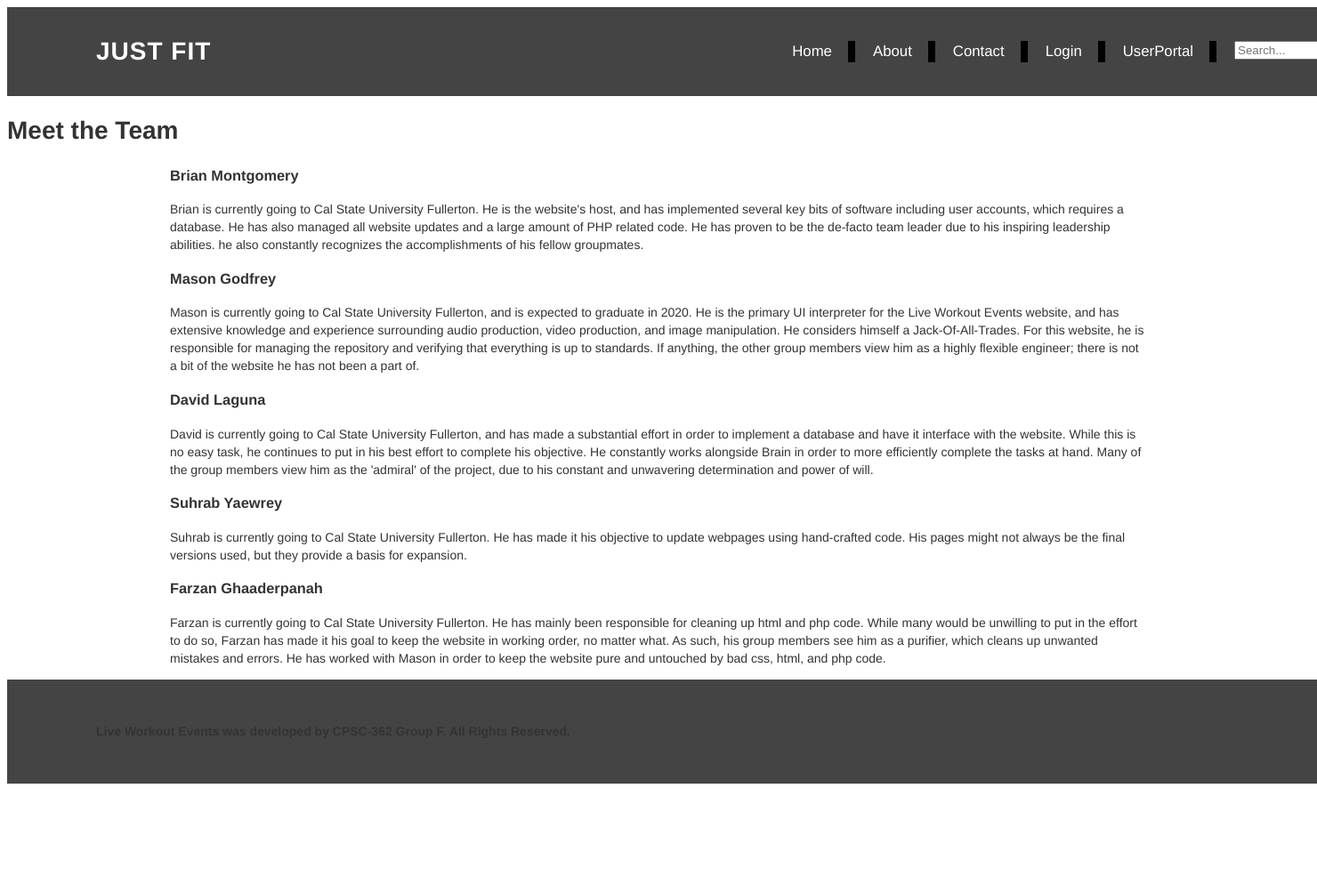
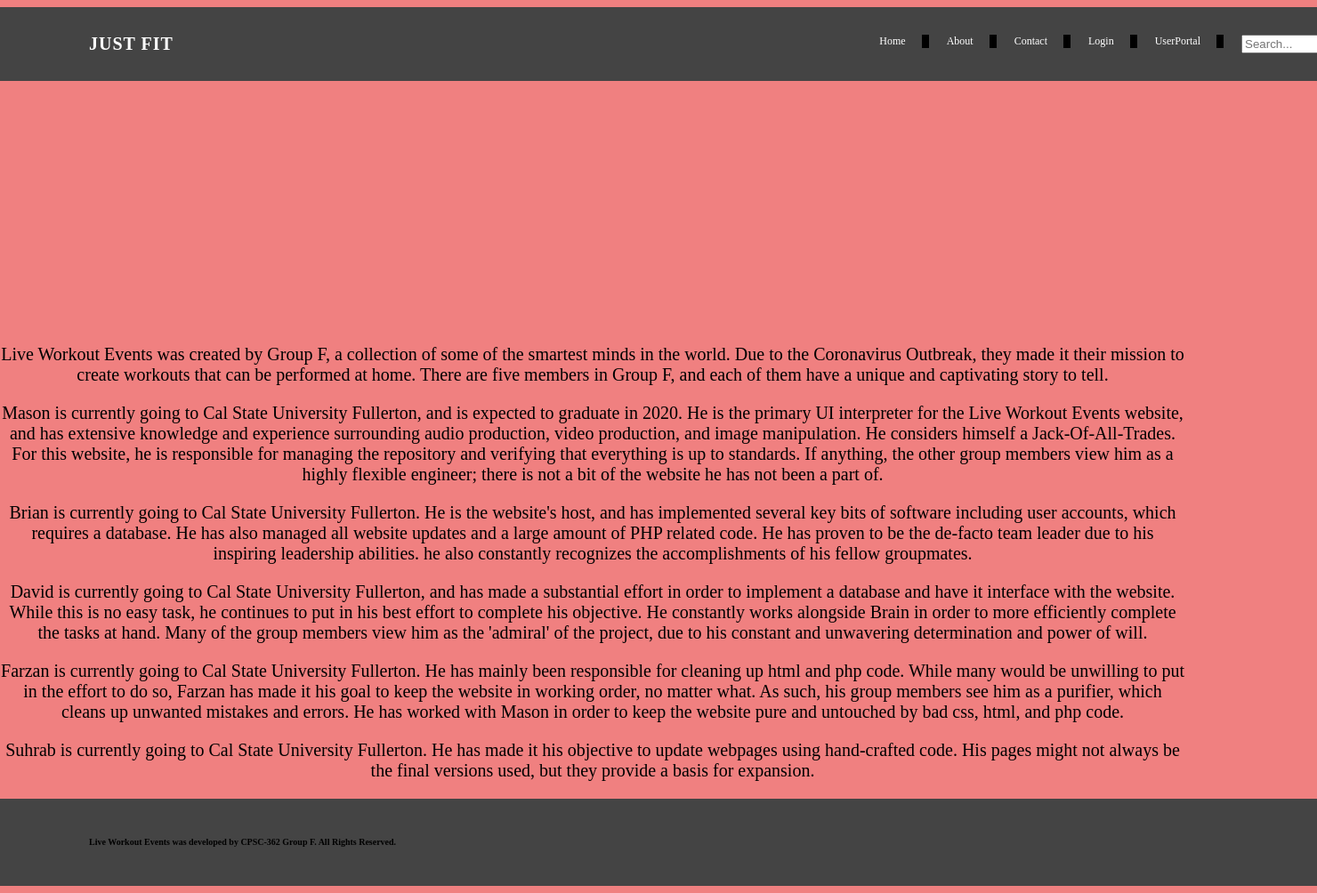
Before and after one commit to farzang101/JustFit-FitnessApp, a PHP site: page /php/About.php in a window 1480 px wide; the page is wider, and only the part inside the window is pictured. Shown: that part at 89% size. Before the commit the page ends 881 px from the top of that part, so only its background shows below. Run offline with PHP 8.4, Linux system fonts and the light colour scheme.

Commit message:
Revert "Merge branch 'master' of https://github.com/OverworldLord/362GroupF"
This reverts commit c1f0f38b0eccf88344225b2197c7e1eaf8f59997, reversing
changes made to 235311442539b3261a227fbb1888d6f572d83298.

```diff
--- a/css/About.css
+++ b/css/About.css
@@ -1,48 +1,97 @@
-html {
+
+html{
+    font-size: 10px;
+    font-family: 'Montserrat', sens-self;
+  }
+  body {
+    margin-left: auto;
+    margin-right: auto;
+    background-color: lightcoral;
+  }
+  .ABstyle a {
+    float: left;
+    color: #220707;
+    text-align: center;
+    padding: 14px 16px;
+    text-decoration: none;
+    font-size: 17px;
+  }
+  .ABstyle {
+    float: right;
+  }
+  h3 {
+    text-align: right;
+    font-size: small;
+    position: fixed;
+    right: 100px;
+    left: 100px;
+
+    }
+ .rowBurn{
+    color: blanchedalmond;
+     font-size: 18px;
+}
+  hr{
+        color: rgb(11, 8, 15);
+        margin-top: 40%;
 
 }
-body {
-    font-family: "Helvetica Neue",Helvetica,Arial,sans-serif;
-    font-size: 14px;
-    line-height: 1.42857143;
-    color: #333;
-    background-color: #fff;
-    display: block;
+
+.column {
+    text-align: center;
+    font-size: 20px;
+    margin-top: 20%;
+    margin-right: 10%;
+
 }
+p{
+    font-size: 20px;
+    font-style: normal;
+}
+html{
+    font-size: 10px;
+    font-family: 'Montserrat', sens-self;
+  }
+  body {
+    margin-left: auto;
+    margin-right: auto;
+    background-color: lightcoral;
+  }
+  .ABstyle a {
+    float: left;
+    color: #220707;
+    text-align: center;
+    padding: 14px 16px;
+    text-decoration: none;
+    font-size: 17px;
+  }
+  .ABstyle {
+    float: right;
+  }
+  h3 {
+    text-align: right;
+    font-size: small;
+    position: fixed;
+    right: 100px;
+    left: 100px;
 
-@media screen and (min-width: 768px)
-.jumbotron {
-    padding-top: 48px;
-    padding-bottom: 48px;
+    }
+
+.column {
+    text-align: center;
+    font-size: 20px;
+    margin-top: 20%;
+    margin-right: 10%;
+
 }
-.jumbotron {
-    padding-top: 30px;
-    padding-bottom: 30px;
-    margin-bottom: 30px;
-    color: inherit;
-    background-color: #eee;
+p{
+    font-size: 20px;
+    font-style: normal;
 }
-.text-center {
-    text-align: center;
+.rowBurn{
+  color: blanchedalmond
 }
-h1 {
-    display: block;
-    font-size: 2em;
-    margin-block-start: 0.67em;
-    margin-block-end: 0.67em;
-    margin-inline-start: 0px;
-    margin-inline-end: 0px;
-    font-weight: bold;
+hr{
+      color: rgb(11, 8, 15);
+      margin-top: 30%;
 }
-
-.row {
-    width: 75%;
-    margin-right: auto;
-    margin-left: auto;
-}
-.col-sm-1 {
-    float: left;
-}
-
-.col-sm-2 {
-}
--- a/php/About.php
+++ b/php/About.php
@@ -1,48 +1,71 @@
 <!DOCTYPE html>
-<html lang="en">
+<html lang="">
 	<head>
 		<meta charset="utf-8">
-  <meta name="viewport" content="width=device-width, initial-scale=1">
+		<meta name="viewport" content="width=device-width, initial-scale=1.0">
 		<link rel="stylesheet" href="../css/About.css">
 		<link rel="stylesheet" href="../css/HeaderFooter.css">
-
-
 	</head>
 	<body>
 		<?php include ('../html/Header.html'); ?>
-
-<div>
-  <h1 >Meet the Team</h1>
-
-
-    </div>
-<div class="container">
-  <div class="row">
-    <div class="col-sm-4">
-      <h3>Brian Montgomery </h3>
-        <p>Brian is currently going to Cal State University Fullerton. He is the website's host, and has implemented several key bits of software including user accounts, which requires a database. He has also managed all website updates and a large amount of PHP related code. He has proven to be the de-facto team leader due to his inspiring leadership abilities. he also constantly recognizes the accomplishments of his fellow groupmates.</p>
-    </div>
-    <div class="col-sm-4">
-      <h3>Mason Godfrey</h3>
-      <p>Mason is currently going to Cal State University Fullerton, and is expected to graduate in 2020. He is the primary UI interpreter for the Live Workout Events website, and has extensive knowledge and experience surrounding audio production, video production, and image manipulation. He considers himself a Jack-Of-All-Trades. For this website, he is responsible for managing the repository and verifying that everything is up to standards. If anything, the other group members view him as a highly flexible engineer; there is not a bit of the website he has not been a part of.</p>
-    </div>
-    <div class="col-sm-4">
-      <h3>David Laguna </h3>
-      <p>David is currently going to Cal State University Fullerton, and has made a substantial effort in order to implement a database and have it interface with the website. While this is no easy task, he continues to put in his best effort to complete his objective. He constantly works alongside Brain in order to more efficiently complete the tasks at hand. Many of the group members view him as the 'admiral' of the project, due to his constant and unwavering determination and power of will.
+				<div class="column">
+					<p>
+						Live Workout Events was created by Group F, a collection of some
+						of the smartest minds in the world.  Due to the Coronavirus Outbreak,
+						they made it their mission to create workouts that can be performed
+						at home. There are five members in Group F, and each of them have a
+						unique and captivating story to tell.
+					</p>
+					<p>
+						Mason is currently going to Cal State University Fullerton,
+						and is expected to graduate in 2020. He is the primary UI
+						interpreter for the Live Workout Events website, and has
+						extensive knowledge and experience surrounding audio
+						production, video production, and image manipulation. He
+						considers himself a Jack-Of-All-Trades. For this website,
+						he is responsible for managing the repository and verifying
+						that everything is up to standards. If anything, the other
+						group members view him as a highly flexible engineer; there
+						is not a bit of the website he has not been a part of.
+					</p>
+					<p>
+						Brian is currently going to Cal State University Fullerton.
+						He is the website's host, and has implemented several key
+						bits of software including user accounts, which requires a
+						database. He has also managed all website updates and a
+						large amount of PHP related code. He has proven to be the
+						de-facto team leader due to his inspiring leadership
+						abilities. he also constantly recognizes the
+						accomplishments of his fellow groupmates.
+					</p>
+					<p>
+						David is currently going to Cal State University Fullerton,
+						and has made a substantial effort in order to implement a
+						database and have it interface with the website. While this
+						is no easy task, he continues to put in his best effort to
+						complete his objective. He constantly works alongside Brain
+						in order to more efficiently complete the tasks at hand.
+						Many of the group members view him as the 'admiral' of the
+						project, due to his constant and unwavering determination
+						and power of will.
+					</p>
+					<p>
+						Farzan is currently going to Cal State University Fullerton.
+						He has mainly been responsible for cleaning up html and php
+						code. While many would be unwilling to put in the effort to
+						do so, Farzan has made it his goal to keep the website in
+						working order, no matter what. As such, his group members
+						see him as a purifier, which cleans up unwanted mistakes and
+						errors. He has worked with Mason in order to keep the website
+						pure and untouched by bad css, html, and php code.
+					</p>
+					<p>
+						Suhrab is currently going to Cal State University Fullerton.
+						He has made it his objective to update webpages using
+						hand-crafted code. His pages might not always be the final
+						versions used, but they provide a basis for expansion.
 					</p>
 				</div>
-      <div class="col-sm-4">
-      <h3>Suhrab Yaewrey </h3>
-      <p>Suhrab is currently going to Cal State University Fullerton. He has made it his objective to update webpages using hand-crafted code. His pages might not always be the final versions used, but they provide a basis for expansion.</p>
-    </div>
-      <div class="col-sm-4">
-      <h3>Farzan Ghaaderpanah </h3>
-      <p>Farzan is currently going to Cal State University Fullerton. He has mainly been responsible for cleaning up html and php code. While many would be unwilling to put in the effort to do so, Farzan has made it his goal to keep the website in working order, no matter what. As such, his group members see him as a purifier, which cleans up unwanted mistakes and errors. He has worked with Mason in order to keep the website pure and untouched by bad css, html, and php code.</p>
-    </div>
-  </div>
-</div>
-
 		<?php include ('../html/Footer.html'); ?>
-
 	</body>
 </html>
```
Also changed, not shown: css/Contact.css (+9 -21 lines), css/Home.css (+13 -72 lines), css/UserPortal.css (deleted, +0 -91 lines), php/Contact.php (+13 -102 lines), php/Home.php (+14 -38 lines), php/UserPortal.php (+82 -36 lines). Lines whose indentation alone changed are shown as unchanged.
